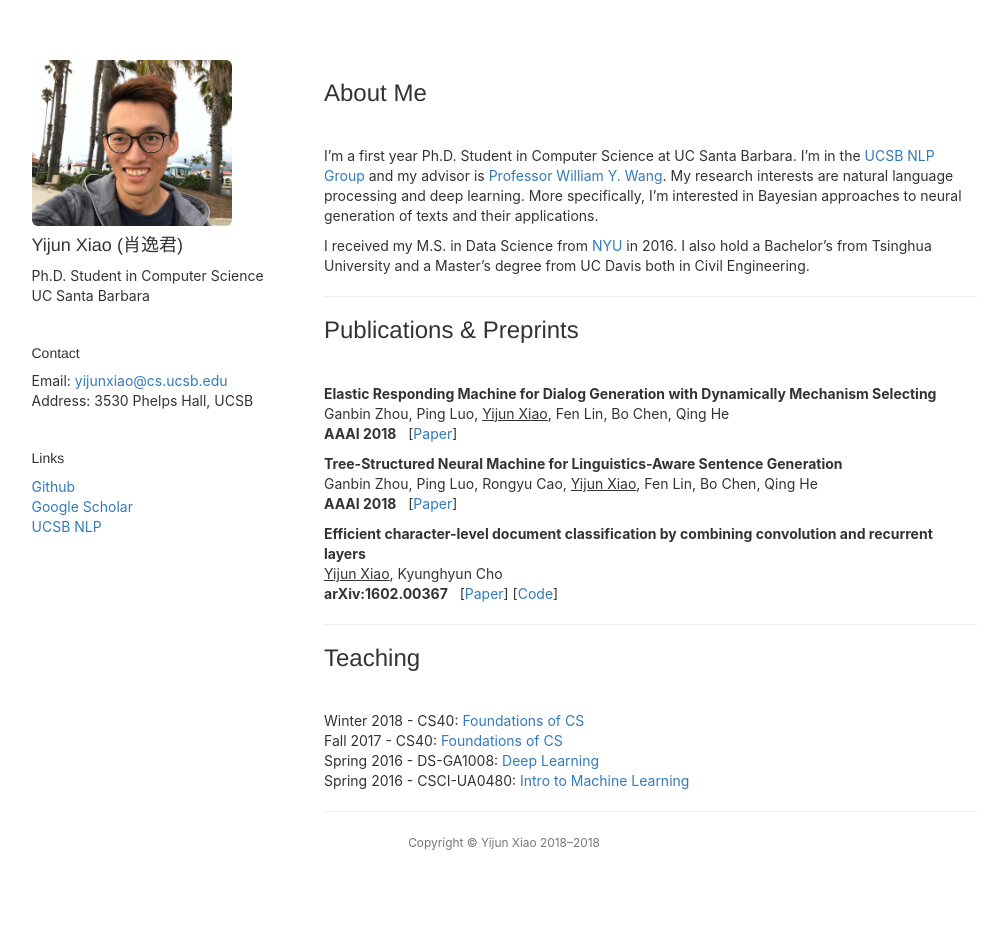
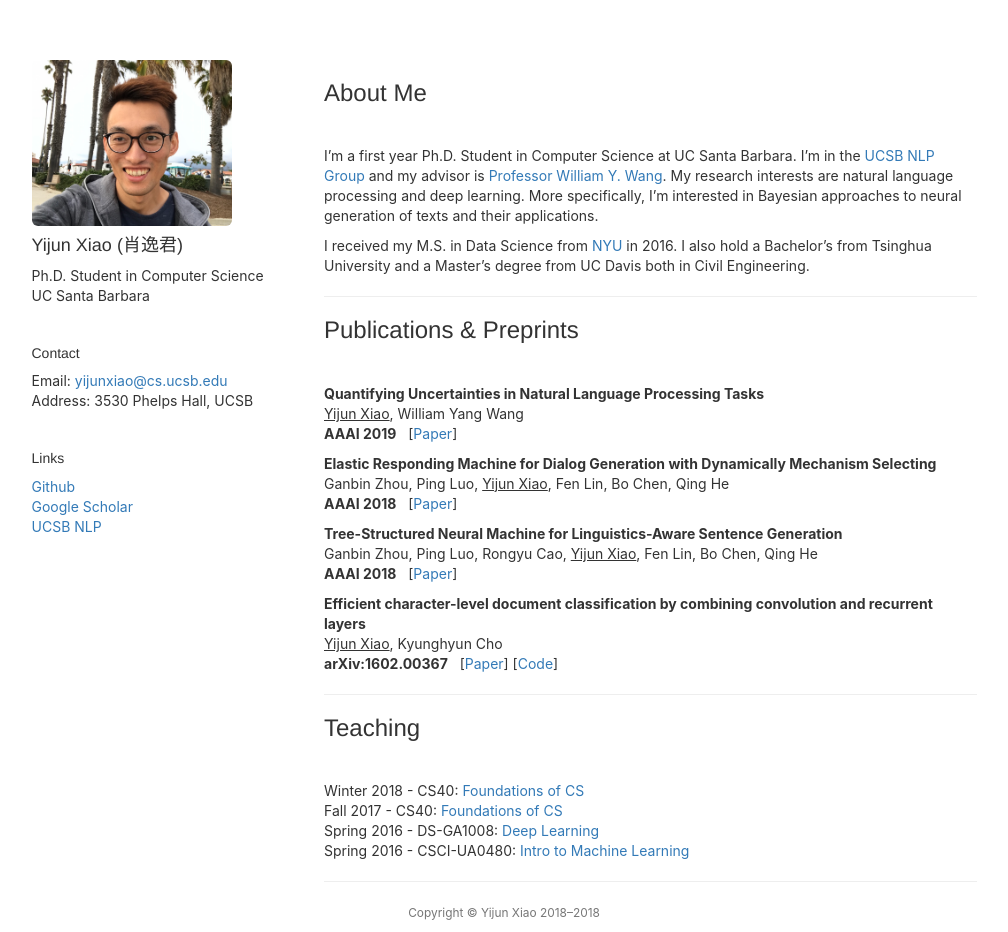
Before and after one commit to yjxiao/yjxiao.github.io, a Jekyll site: the page built from index.md, in a window 1280 px wide. Shown: the whole page, without its empty margins (136-1144 px from the left). Built offline with Jekyll 4.4.1, drawn with Linux system fonts in a browser that asks for light colours; our own code applies the rules of GitHub Pages for plain Markdown files; before the commit the page ends 900 px from its top, so only the background shows below that.

Commit message:
add aaai19 paper

```diff
--- a/index.md
+++ b/index.md
@@ -18,6 +18,10 @@ I received my M.S. in Data Science from [NYU](https://cds.nyu.edu) in 2016. I al
 
 ### Publications & Preprints
 &nbsp;
+
+**Quantifying Uncertainties in Natural Language Processing Tasks**
+<u>Yijun Xiao</u>, William Yang Wang
+**AAAI 2019** &nbsp; [[Paper]()]
 
 **Elastic Responding Machine for Dialog Generation with Dynamically Mechanism Selecting**
 Ganbin Zhou, Ping Luo, <u>Yijun Xiao</u>, Fen Lin, Bo Chen, Qing He
```
